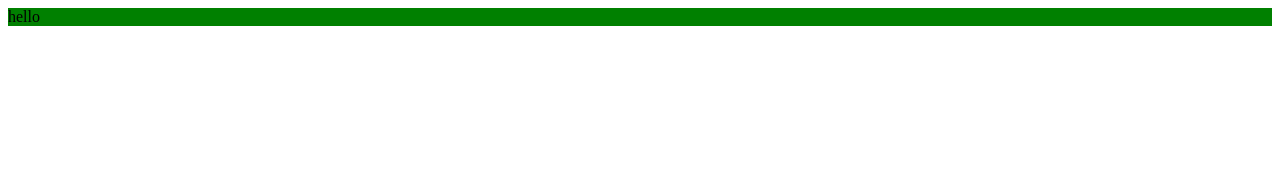
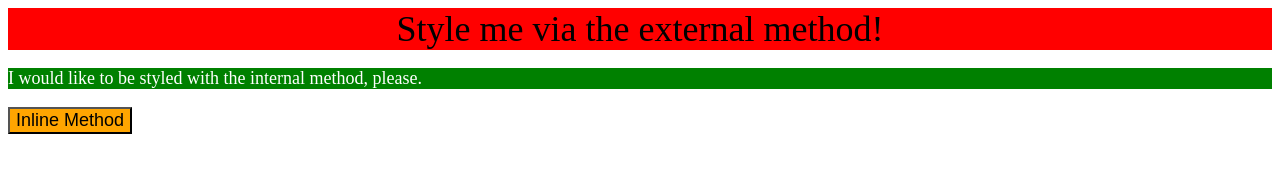
Before and after one commit to Azizstar1992/WebDev, a plain HTML site: page Basics/practice CSS/CSS method-01/index.html in a window 1280 px wide. Drawn offline with Linux system fonts and the light colour scheme.

Commit message:
Css part 1

```diff
--- a/Basics/practice CSS/CSS method-01/index.html
+++ b/Basics/practice CSS/CSS method-01/index.html
@@ -6,6 +6,8 @@
     <title>Document</title>
 </head>
 <body>
-    <p> hello</p>
+    <div>Style me via the external method!</div>
+    <p>I would like to be styled with the internal method, please.</p>
+    <button>Inline Method</button>
 </body>
 </html>
--- a/Basics/practice CSS/CSS method-01/style.css
+++ b/Basics/practice CSS/CSS method-01/style.css
@@ -1,4 +1,21 @@
+div
+{
+    text-align: center;
+    font-size: 36px;
+    background-color: red;
+}
+
+p,button
+{
+    font-size: 18px;
+}
+
 p
 {
     background-color: green;
+    color:white;
 }
+button
+{
+    background-color: orange;
+}
```
